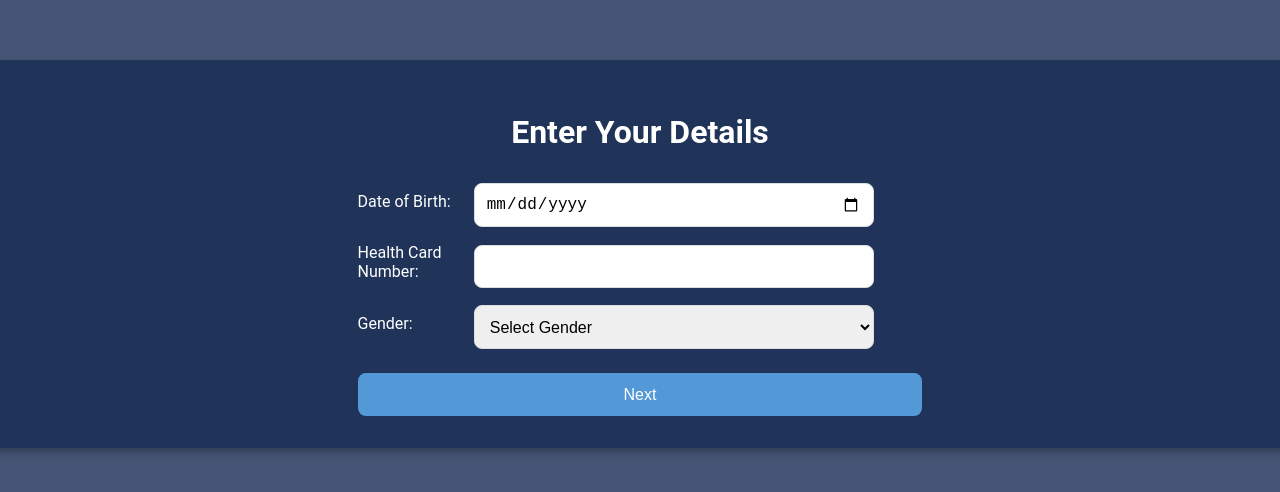
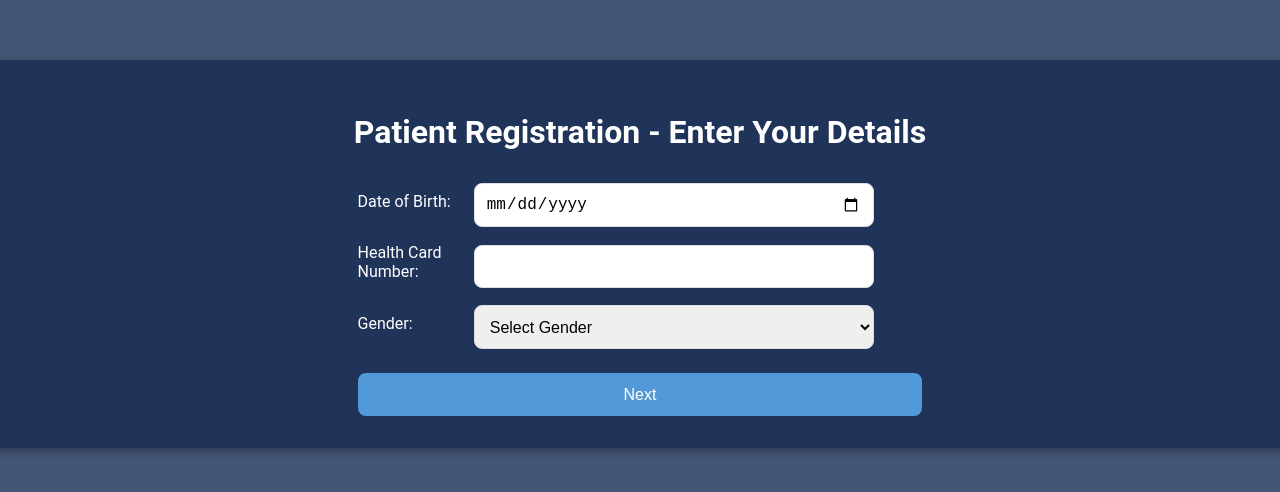
Before and after one commit to MLaranjeiro/Patient-Registration-SPA, a React (Create React App) app: page /view2 in a window 1280 px wide. Shown: the part 146-638 px from the top of the page. Built offline with nearby package versions, Linux system fonts and the light colour scheme.

Commit message:
Update headings in View1, View2, and View3 for patient registration context

```diff
--- a/src/views/view1.js
+++ b/src/views/view1.js
@@ -34,7 +34,7 @@ function View1() {
 
   return (
     <div className="container">
-      <h1>Enter Your Name</h1>
+      <h1>Patient Registration - Enter Your Name</h1>
       <form onSubmit={handleSubmit}>
         <div className="form-group">
           <label>First Name:</label>
--- a/src/views/view2.js
+++ b/src/views/view2.js
@@ -64,7 +64,7 @@ function View2() {
 
   return (
     <div className="container">
-      <h1>Enter Your Details</h1>
+      <h1>Patient Registration - Enter Your Details</h1>
       <form onSubmit={handleSubmit}>
         <div className="form-group">
           <label>Date of Birth:</label>
--- a/src/views/view3.js
+++ b/src/views/view3.js
@@ -33,7 +33,7 @@ function View3() {
 
   return (
     <div className="container">
-      <h1>Summary</h1>
+      <h1>Registration Successful - Summary</h1>
         <div className="summary-card">
             <p><span className="summarylabel">First Name:</span> {summary.firstName}</p>
             <p><span className="summarylabel">Last Name:</span> {summary.lastName}</p>
```
